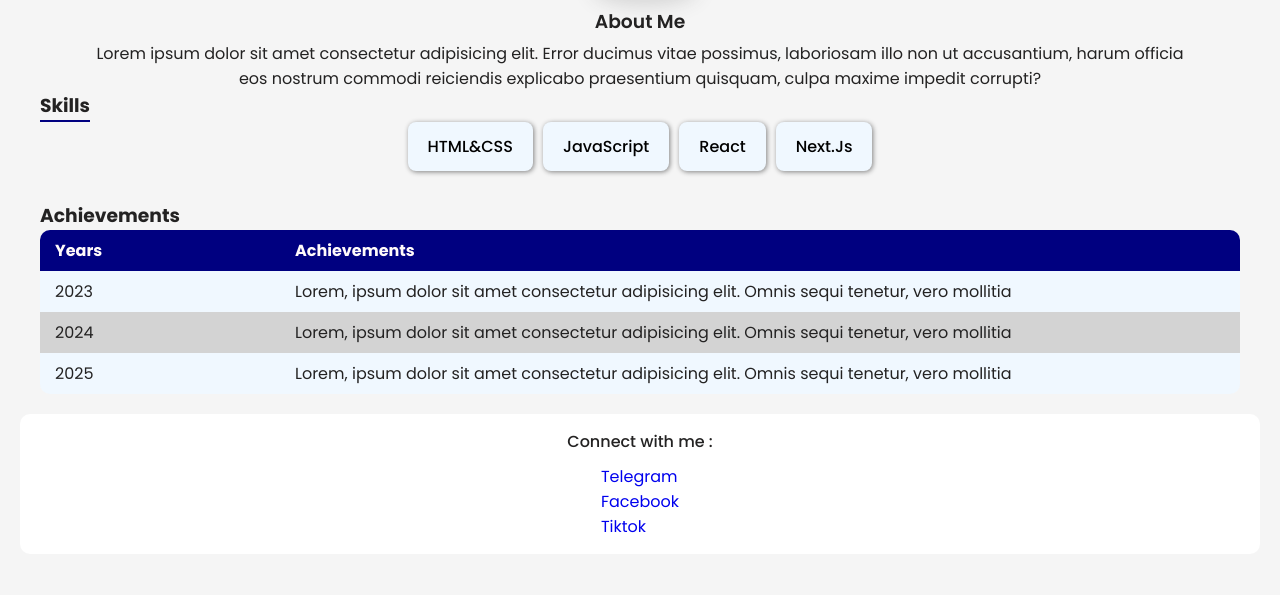
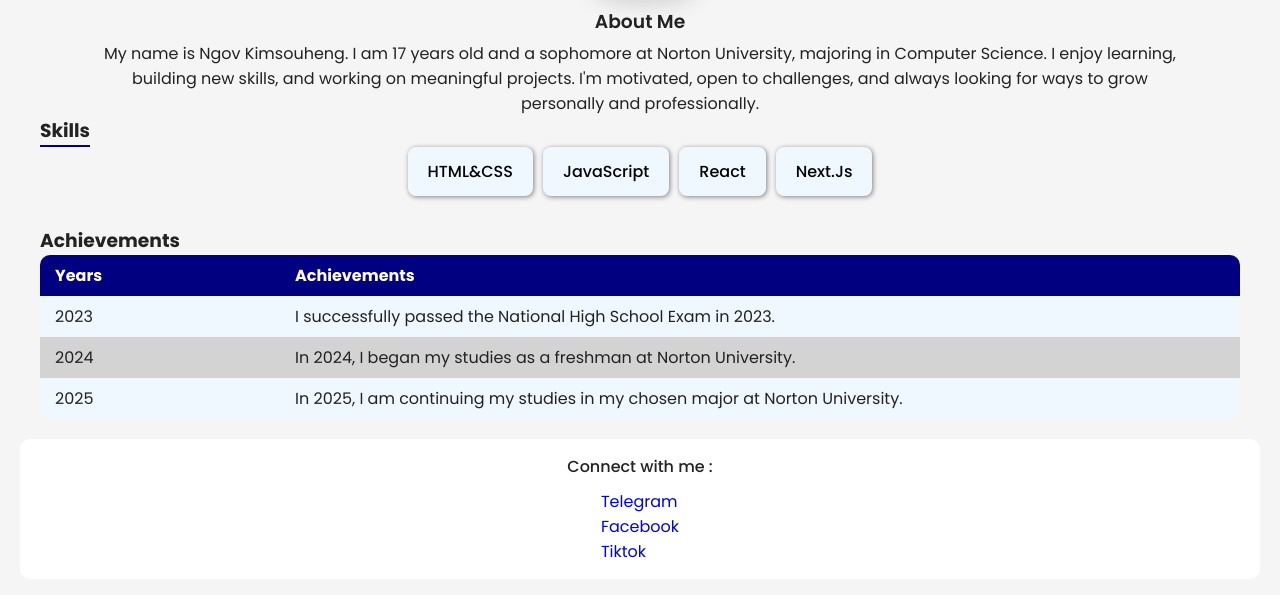
Before and after one commit to ngovkimsouheng/Mywebpage, a plain HTML site: page index.html in a window 1280 px wide. Shown: the part 197-792 px from the top of the page. Drawn offline with Linux system fonts and the light colour scheme.

Commit message:
edited text

```diff
--- a/index.html
+++ b/index.html
@@ -14,19 +14,16 @@
     <main>
       <section class="section1">
         <div>
-          <img
-
-            src="./heng.jpg"
-            alt="mypicture"
-          />
+          <img src="./heng.jpg" alt="mypicture" />
         </div>
         <div class="text">
           <h3>About Me</h3>
           <p>
-            Lorem ipsum dolor sit amet consectetur adipisicing elit. Error
-            ducimus vitae possimus, laboriosam illo non ut accusantium, harum
-            officia eos nostrum commodi reiciendis explicabo praesentium
-            quisquam, culpa maxime impedit corrupti?
+            My name is Ngov Kimsouheng. I am 17 years old and a sophomore at
+            Norton University, majoring in Computer Science. I enjoy learning,
+            building new skills, and working on meaningful projects. I'm
+            motivated, open to challenges, and always looking for ways to grow
+            personally and professionally.
           </p>
         </div>
       </section>
@@ -52,22 +49,20 @@
             <tr>
               <td>2023</td>
               <td>
-                Lorem, ipsum dolor sit amet consectetur adipisicing elit. Omnis
-                sequi tenetur, vero mollitia
+                I successfully passed the National High School Exam in 2023.
               </td>
             </tr>
             <tr>
               <td>2024</td>
               <td>
-                Lorem, ipsum dolor sit amet consectetur adipisicing elit. Omnis
-                sequi tenetur, vero mollitia
+                In 2024, I began my studies as a freshman at Norton University.
               </td>
             </tr>
             <tr>
               <td>2025</td>
               <td>
-                Lorem, ipsum dolor sit amet consectetur adipisicing elit. Omnis
-                sequi tenetur, vero mollitia
+                In 2025, I am continuing my studies in my chosen major at Norton
+                University.
               </td>
             </tr>
           </tbody>
```
